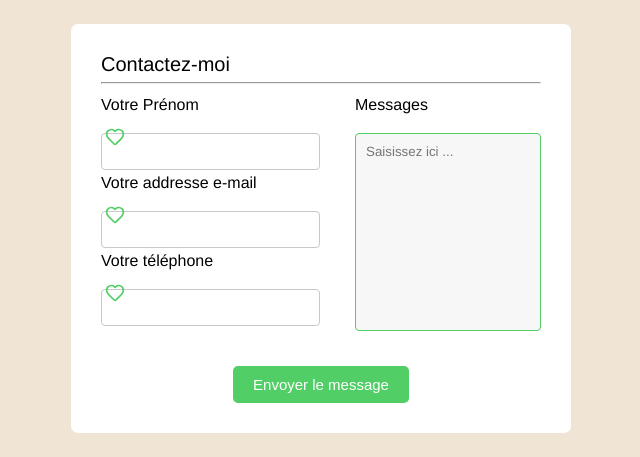
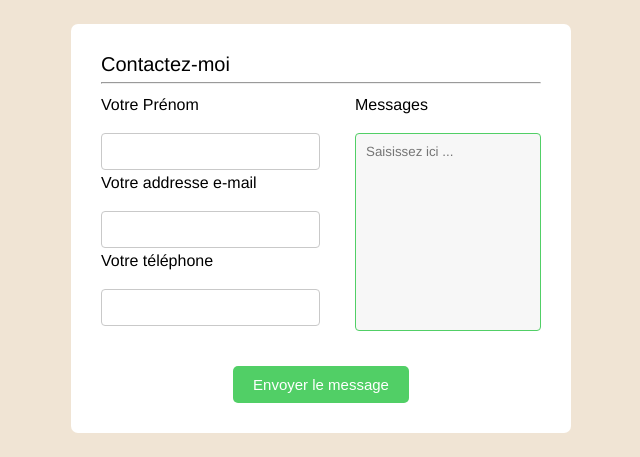
Before and after one commit to MedyOsef/MedyOsef.com, a PHP site: page /PHP/contact-me.php in a window 1280 px wide. Shown: the part 451-908 px from the top of the page, without its empty margins (319-959 px from the left). Run offline with PHP 8.4, Linux system fonts and the light colour scheme; some web fonts are replaced.

Commit message:
Reprise du site

```diff
--- a/PHP/contact-me.php
+++ b/PHP/contact-me.php
@@ -57,17 +57,17 @@
                     <div class="group">
                         <label>Votre Prénom</label>
                         <input type="text">
-                        <svg class="icon" width="20px" height="20px" fill="#51cf66" viewBox="0 0 24 24"><path d="M21.11 4a6.6 6.6 0 0 0-4.79-1.92A6.27 6.27 0 0 0 12 3.84 6.57 6.57 0 0 0 2.89 4c-2.8 2.68-2.45 7.3.88 10.76l6.84 6.63A2 2 0 0 0 12 22a2 2 0 0 0 1.37-.54l.2-.19.61-.57c.6-.57 1.42-1.37 2.49-2.41l2.44-2.39 1.09-1.07c3.38-3.55 3.8-8.1.91-10.83zm-2.35 9.4l-.25.24-.8.79-2.44 2.39c-1 1-1.84 1.79-2.44 2.36L12 20l-6.83-6.68c-2.56-2.66-2.86-6-.88-7.92a4.52 4.52 0 0 1 6.4 0l.09.08a2.12 2.12 0 0 1 .32.3l.9.94.9-.94.28-.27.11-.09a4.52 4.52 0 0 1 6.43 0c1.97 1.9 1.67 5.25-.96 7.98z"></path></svg>
+                        <!-- <svg class="icon" width="20px" height="20px" fill="#51cf66" viewBox="0 0 24 24"><path d="M21.11 4a6.6 6.6 0 0 0-4.79-1.92A6.27 6.27 0 0 0 12 3.84 6.57 6.57 0 0 0 2.89 4c-2.8 2.68-2.45 7.3.88 10.76l6.84 6.63A2 2 0 0 0 12 22a2 2 0 0 0 1.37-.54l.2-.19.61-.57c.6-.57 1.42-1.37 2.49-2.41l2.44-2.39 1.09-1.07c3.38-3.55 3.8-8.1.91-10.83zm-2.35 9.4l-.25.24-.8.79-2.44 2.39c-1 1-1.84 1.79-2.44 2.36L12 20l-6.83-6.68c-2.56-2.66-2.86-6-.88-7.92a4.52 4.52 0 0 1 6.4 0l.09.08a2.12 2.12 0 0 1 .32.3l.9.94.9-.94.28-.27.11-.09a4.52 4.52 0 0 1 6.43 0c1.97 1.9 1.67 5.25-.96 7.98z"></path></svg> -->
                     </div>
                     <div class="group">
                         <label>Votre addresse e-mail</label>
                         <input type="email">
-                        <svg class="icon" width="20px" height="20px" fill="#51cf66" viewBox="0 0 24 24"><path d="M21.11 4a6.6 6.6 0 0 0-4.79-1.92A6.27 6.27 0 0 0 12 3.84 6.57 6.57 0 0 0 2.89 4c-2.8 2.68-2.45 7.3.88 10.76l6.84 6.63A2 2 0 0 0 12 22a2 2 0 0 0 1.37-.54l.2-.19.61-.57c.6-.57 1.42-1.37 2.49-2.41l2.44-2.39 1.09-1.07c3.38-3.55 3.8-8.1.91-10.83zm-2.35 9.4l-.25.24-.8.79-2.44 2.39c-1 1-1.84 1.79-2.44 2.36L12 20l-6.83-6.68c-2.56-2.66-2.86-6-.88-7.92a4.52 4.52 0 0 1 6.4 0l.09.08a2.12 2.12 0 0 1 .32.3l.9.94.9-.94.28-.27.11-.09a4.52 4.52 0 0 1 6.43 0c1.97 1.9 1.67 5.25-.96 7.98z"></path></svg>
+                        <!-- <svg class="icon" width="20px" height="20px" fill="#51cf66" viewBox="0 0 24 24"><path d="M21.11 4a6.6 6.6 0 0 0-4.79-1.92A6.27 6.27 0 0 0 12 3.84 6.57 6.57 0 0 0 2.89 4c-2.8 2.68-2.45 7.3.88 10.76l6.84 6.63A2 2 0 0 0 12 22a2 2 0 0 0 1.37-.54l.2-.19.61-.57c.6-.57 1.42-1.37 2.49-2.41l2.44-2.39 1.09-1.07c3.38-3.55 3.8-8.1.91-10.83zm-2.35 9.4l-.25.24-.8.79-2.44 2.39c-1 1-1.84 1.79-2.44 2.36L12 20l-6.83-6.68c-2.56-2.66-2.86-6-.88-7.92a4.52 4.52 0 0 1 6.4 0l.09.08a2.12 2.12 0 0 1 .32.3l.9.94.9-.94.28-.27.11-.09a4.52 4.52 0 0 1 6.43 0c1.97 1.9 1.67 5.25-.96 7.98z"></path></svg> -->
                     </div>
                     <div class="group">
                         <label for="1">Votre téléphone</label>
                         <input type="text">
-                        <svg class="icon" width="20px" height="20px" fill="#51cf66" viewBox="0 0 24 24"><path d="M21.11 4a6.6 6.6 0 0 0-4.79-1.92A6.27 6.27 0 0 0 12 3.84 6.57 6.57 0 0 0 2.89 4c-2.8 2.68-2.45 7.3.88 10.76l6.84 6.63A2 2 0 0 0 12 22a2 2 0 0 0 1.37-.54l.2-.19.61-.57c.6-.57 1.42-1.37 2.49-2.41l2.44-2.39 1.09-1.07c3.38-3.55 3.8-8.1.91-10.83zm-2.35 9.4l-.25.24-.8.79-2.44 2.39c-1 1-1.84 1.79-2.44 2.36L12 20l-6.83-6.68c-2.56-2.66-2.86-6-.88-7.92a4.52 4.52 0 0 1 6.4 0l.09.08a2.12 2.12 0 0 1 .32.3l.9.94.9-.94.28-.27.11-.09a4.52 4.52 0 0 1 6.43 0c1.97 1.9 1.67 5.25-.96 7.98z"></path></svg>
+                        <!-- <svg class="icon" width="20px" height="20px" fill="#51cf66" viewBox="0 0 24 24"><path d="M21.11 4a6.6 6.6 0 0 0-4.79-1.92A6.27 6.27 0 0 0 12 3.84 6.57 6.57 0 0 0 2.89 4c-2.8 2.68-2.45 7.3.88 10.76l6.84 6.63A2 2 0 0 0 12 22a2 2 0 0 0 1.37-.54l.2-.19.61-.57c.6-.57 1.42-1.37 2.49-2.41l2.44-2.39 1.09-1.07c3.38-3.55 3.8-8.1.91-10.83zm-2.35 9.4l-.25.24-.8.79-2.44 2.39c-1 1-1.84 1.79-2.44 2.36L12 20l-6.83-6.68c-2.56-2.66-2.86-6-.88-7.92a4.52 4.52 0 0 1 6.4 0l.09.08a2.12 2.12 0 0 1 .32.3l.9.94.9-.94.28-.27.11-.09a4.52 4.52 0 0 1 6.43 0c1.97 1.9 1.67 5.25-.96 7.98z"></path></svg> -->
                     </div>
                 </div>
 
```
